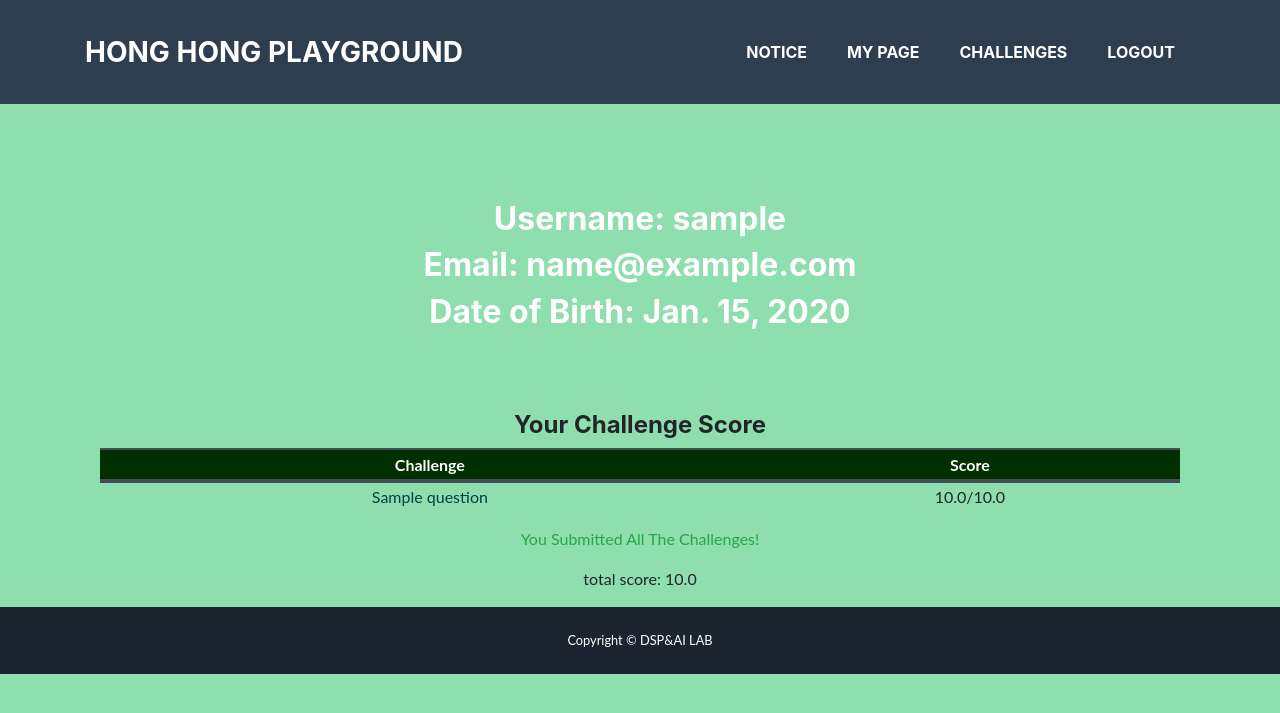
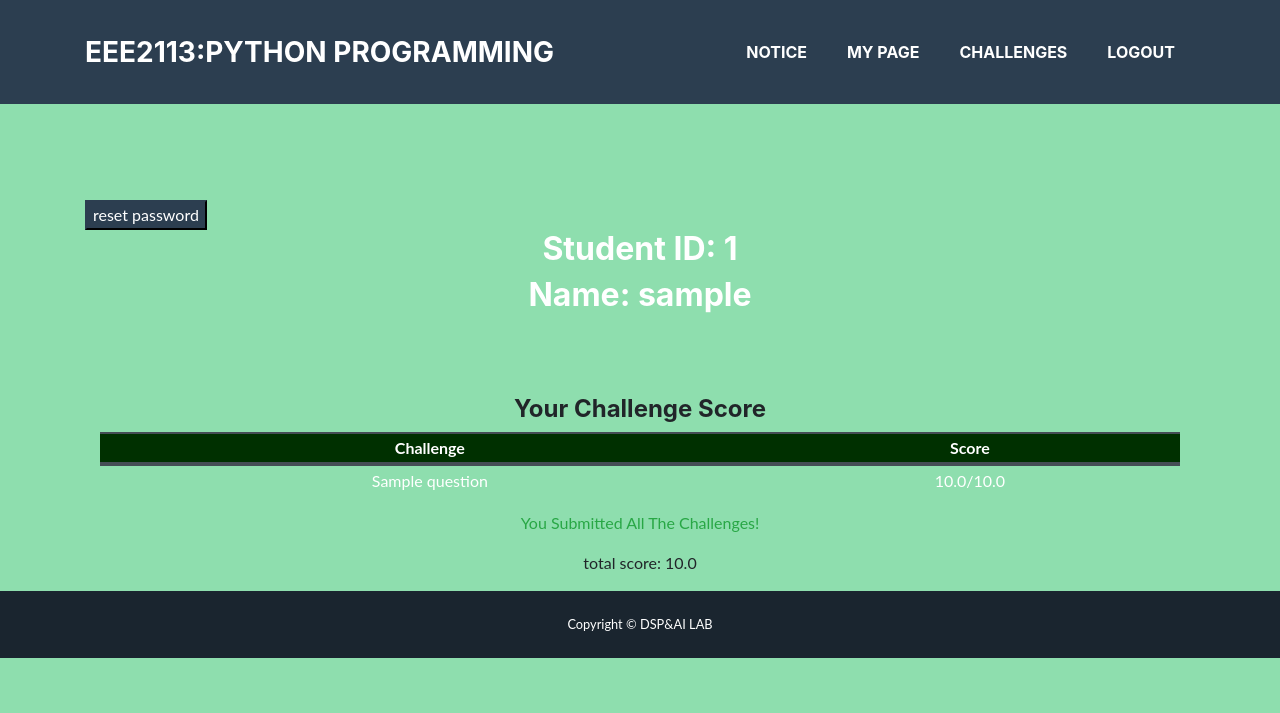
Before and after one commit to 5yearsKim/CodeCheckWebsite, a Django app: page /challenges/mypage/ in a window 1280 px wide. Shown: the top 713 px of the page. Run offline with Django 3.2, Linux system fonts and the light colour scheme; a user stored in the database is signed in; tables that the repository leaves empty hold one stand-in row (values such as "Sample post"); parts of the project's set-up code (start-up, migrations or seed data) failed here and were passed over; some libraries are stand-ins or nearby versions.

Commit message:
add debuggin mode/test mode and change password

```diff
--- a/accounts/models.py
+++ b/accounts/models.py
@@ -8,33 +8,29 @@ from django.contrib.auth.hashers import make_password, is_password_usable
 
 
 class MyUserManager(BaseUserManager):
-    def create_user(self, username, email, date_of_birth, password=None):
+    def create_user(self, student_id, nickname, password=None):
         """
-        Creates and saves a User with the username, date of
-        birth and password.
+        Creates and saves a User with the student_id, nickname
         """
-        if not username:
-            raise ValueError('Users must have an username')
+        if not student_id:
+            raise ValueError('Users must have an student_id')
 
         user = self.model(
-            username=username,
-            email=email,
-            date_of_birth=date_of_birth,
+            student_id=student_id,
+            nickname=nickname,
         )
 
         user.set_password(password)
         user.save(using=self._db)
         return user
 
-    def create_superuser(self, username, email, date_of_birth, password=None):
+    def create_superuser(self, student_id, nickname, password=None):
         """
-        Creates and saves a superuser with the given username, date of
-        birth and password.
+        Creates and saves a superuser with the given student_id, nickname, password.
         """
         user = self.create_user(
-            username=username,
-            email=email,
-            date_of_birth=date_of_birth,
+            student_id=student_id,
+            nickname=nickname,
         )
         user.set_password(password)
         user.is_admin = True
@@ -43,26 +39,24 @@ class MyUserManager(BaseUserManager):
 
 
 class MyUser(AbstractBaseUser):
-    username = models.CharField(
-        max_length=12,
-        unique=True,
+    student_id = models.CharField(
+        max_length=10,
+        primary_key=True,
     )
-    email = models.EmailField(
-        verbose_name='email address',
-        max_length=255,
+    nickname = models.CharField(
+        max_length=20,
     )
-    date_of_birth = models.DateField()
     is_active = models.BooleanField(default=True)
     is_admin = models.BooleanField(default=False)
     total_score = models.FloatField(default=0.)
 
     objects = MyUserManager()
 
-    USERNAME_FIELD = 'username'
-    REQUIRED_FIELDS = ['email', 'date_of_birth']
+    USERNAME_FIELD = 'student_id'
+    REQUIRED_FIELDS = ['nickname']
 
     def __str__(self):
-        return self.username
+        return self.nickname
 
     def has_perm(self, perm, obj=None):
         "Does the user have a specific permission?"
--- a/accounts/templates/accounts/login.html
+++ b/accounts/templates/accounts/login.html
@@ -12,9 +12,9 @@
         <div class = "row justify-content-center align-items-center" >
             <form class = "form-group input text-white font-weight-bold" method="POST" action="{% url 'accounts:login'%}">
                 {% csrf_token %}
-                Username:
+                Student ID:
                 <br>
-                <input name="username" type="text">
+                <input name="student_id" type="text">
                 <br>
                 Password:
                 <br>
--- a/accounts/urls.py
+++ b/accounts/urls.py
@@ -8,5 +8,5 @@ urlpatterns = [
     path('signup/', views.signup, name='signup'),
     path('login/', views.login, name='login'),
     path('logout/', views.logout, name='logout'),
-
+    path('password/', views.change_password, name='change_password'),
 ]
--- a/challenges/templates/challenges/base.html
+++ b/challenges/templates/challenges/base.html
@@ -21,7 +21,7 @@
   <meta name="description" content="">
   <meta name="author" content="hyunu">
 
-  <title>Hong Hong Playground</title>
+  <title>EEE2113:Python Programming</title>
 
 </head>
 
@@ -30,7 +30,7 @@
   {% if user.is_authenticated %}
   <nav class="navbar navbar-expand-lg bg-secondary text-uppercase fixed-top" id="mainNav">
     <div class="container">
-      <a class="navbar-brand js-scroll-trigger" href="{% url 'challenges:basic' %}">Hong Hong Playground</a>
+      <a class="navbar-brand js-scroll-trigger" href="{% url 'challenges:basic' %}">EEE2113:Python Programming</a>
       <div class="collapse navbar-collapse" id="navbarResponsive">
         <ul class="navbar-nav ml-auto">
           <li class="nav-item mx-0 mx-lg-1">
@@ -67,9 +67,6 @@
           <li class="nav-item mx-0 mx-lg-1">
             <a class="nav-link py-3 px-0 px-lg-3 rounded js-scroll-trigger" href="{% url 'accounts:login' %}">login</a>
           </li>
-          <li class="nav-item mx-0 mx-lg-1">
-            <a class="nav-link py-3 px-0 px-lg-3 rounded js-scroll-trigger" href="{% url 'accounts:signup' %}">sign up</a>
-          </li>
         </ul>
       </div>
     </div>
--- a/challenges/templates/challenges/detail.html
+++ b/challenges/templates/challenges/detail.html
@@ -47,7 +47,7 @@
             <br><br>
             {% if before_due %}
             <form method="GET" action="{% url 'challenges:submitpage' question.id %}">
-                <input type="submit" class="btn btn-primary" value="submit code">
+                <input type="submit" class="btn btn-primary" value="write code">
             </form>
             {% endif %}
         </div>
--- a/challenges/templates/challenges/mypage.html
+++ b/challenges/templates/challenges/mypage.html
@@ -5,9 +5,9 @@
 <body class = "masthead bg-primary">
     <div class = "container">
 
-        <h2 class="text-white text-center">Username: {{user.username}}</h2>
-        <h2 class="text-white text-center">Email: {{user.email}}</h2>
-        <h2 class="text-white text-center">Date of Birth: {{user.date_of_birth}}</h2>
+        <button class =" btn-secondary"  type="button" onclick="location.href='{% url 'accounts:change_password' %}' ">reset password</button>
+        <h2 class="text-white text-center">Student ID: {{user.student_id}}</h2>
+        <h2 class="text-white text-center">Name: {{user.nickname}}</h2>
         <br><br><br>
         {% if m_answer%}
         <div class="mb-3 text-center">
@@ -20,11 +20,11 @@
                     <th>Score</th>
                   </tr>
                 </thead>
-                <tbody>
+                <tbody class="text-white" >
 
                   {% for ans in m_answer %}
                   <tr>
-                      <td><a href = "{% url 'challenges:detail' ans.question.id%}" style="color:#004040;"> {{ans.question}}</a></td>
+                      <td><a href = "{% url 'challenges:detail' ans.question.id%}" class="text-white"> {{ans.question}}</a></td>
                     <td>{{ans.score}}/{{ans.question.max_score}}</td>
                   </tr>
                   {% endfor %}
--- a/challenges/templates/challenges/submitpage.html
+++ b/challenges/templates/challenges/submitpage.html
@@ -18,7 +18,8 @@
 </head>
 {% if before_due %}
 <body>
-    <div class="methead">
+    <div class="text-center">
+
         <div class="col-md-6 col-lg-4 center">
           <div class="portfolio-item mx-auto">
             <div class=" d-flex justify-content-center">
@@ -27,6 +28,9 @@
 
                 {{form.media}}
                   <form method="POST" class="post-form text-white">
+
+                    <INPUT TYPE=RADIO NAME=dbgmode VALUE="dbg" CHECKED> <label style="font-size: 1.5rem; color: #000066;">Debug Mode</label>
+                    <INPUT TYPE=RADIO NAME=dbgmode VALUE="test"><label style="font-size: 1.5rem; color: #000066;"> Test Mode</label>
                     {% csrf_token %}
                     {{ form.as_p }}
                     <button type="submit" class="save btn btn-primary">Submit</button>
--- a/challenges/views.py
+++ b/challenges/views.py
@@ -14,7 +14,7 @@ def basic(request):
 
 @login_required(login_url='/accounts/login/')
 def mypage(request):
-    m_user = get_object_or_404(User, username=request.user)
+    m_user = get_object_or_404(User, student_id=request.user.student_id)
     m_answer = m_user.answer_set.all().order_by('-pub_date')
     q_done = [ans.question.id for ans in m_answer]
     unsubmitted = Question.objects.exclude(id__in=q_done)
@@ -42,7 +42,7 @@ def detail(request, question_id):
 @login_required(login_url='/accounts/login/')
 def submitpage(request, question_id):
     def update_score(request):
-        m_user = get_object_or_404(User, username=request.user)
+        m_user = get_object_or_404(User, student_id=request.user.student_id)
         answer = m_user.answer_set.all()
         m_score = 0
         for ans in answer:
@@ -51,6 +51,7 @@ def submitpage(request, question_id):
         m_user.save()
     question = get_object_or_404(Question, pk=question_id)
     answer = question.answer_set.get(user=request.user)
+    before_due = timezone.now() < question.due_date
     if request.method =="POST":
         form = EditorForm(request.POST, instance=answer)
         answer = form.save(commit=False)
@@ -58,8 +59,9 @@ def submitpage(request, question_id):
         answer.pub_date = timezone.now()
         # answer.save(update_fields=['answer_code', 'trial', 'pub_date'])
         answer.save()
+        mode = request.POST["dbgmode"]
         try:
-            t_val, err_msg, m_stdout = check_answer(answer.answer_code, question.test_expression)
+            t_val, err_msg, m_stdout = check_answer(answer.answer_code, question.test_expression, mode)
         except:
             m_stdout, err_msg = "TimeoutError", "Potential Danger: It takes too much time to run your code!"
             context = {"question": question, "answer": answer, "err_msg": err_msg,
@@ -73,42 +75,15 @@ def submitpage(request, question_id):
             context["error"] = False
             answer.test_value = t_val
             answer.score = get_score(question.test_value, answer.test_value, question.max_score)
+            if not before_due:
+                answer.score = 0.
+                context["m_stdout"] = context["m_stdout"] + "\n TIMEOUT ERROR! You don't get any score!"
             answer.save()
             update_score(request)
             return render(request, 'challenges/resultpage.html', context)
     else:
-        before_due = timezone.now() < question.due_date
         if answer.trial == 0:
             form = EditorForm(initial={"answer_code": question.sample_code})
         else:
             form = EditorForm(initial={"answer_code": answer.answer_code})
         return render(request, 'challenges/submitpage.html', {'question': question, 'answer': answer, "form": form, "before_due": before_due})
-
-
-@login_required(login_url='/accounts/login/')
-def processing(request, question_id):
-    question = get_object_or_404(Question, pk=question_id)
-    answer = question.answer_set.get(user=request.user)
-
-
-
-
-#
-#
-# def vote(request, question_id):
-#     question = get_object_or_404(Question, pk=question_id)
-#     try:
-#         selected_choice = question.choice_set.get(pk=request.POST['choice'])
-#     except (KeyError, Choice.DoesNotExist):
-#         # Redisplay the question voting form.
-#         return render(request, 'polls/detail.html', {
-#             'question': question,
-#             'error_message': "You didn't select a choice.",
-#         })
-#     else:
-#         selected_choice.votes += 1
-#         selected_choice.save()
-#         # Always return an HttpResponseRedirect after successfully dealing
-#         # with POST data. This prevents data from being posted twice if a
-#         # user hits the Back button.
-#         return HttpResponseRedirect(reverse('polls:results', args=(question.id,)))
```
Also changed, not shown: accounts/admin.py (+8 -9 lines), accounts/forms.py (+5 -10 lines), accounts/templates/accounts/change_password.html (added, +27 -0 lines), accounts/views.py (+32 -10 lines), challenges/admin.py (+7 -2 lines), challenges/utils.py (+16 -5 lines), accounts/migrations/0001_initial.py, accounts/migrations/0002_auto_20200126_0227.py (deleted), accounts/migrations/0003_myuser_total_score.py (deleted), challenges/static/challenges/challenges.css, 1 other file.
